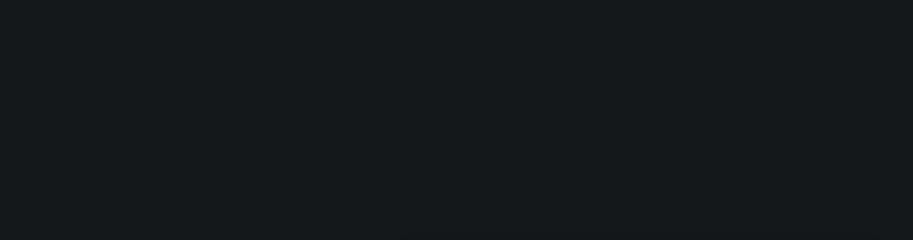
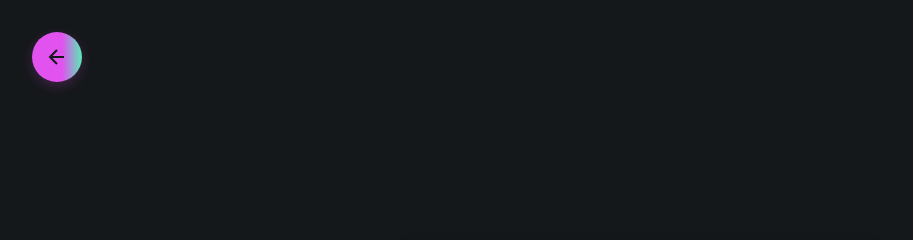
Before and after one commit to GusGlez2708/ED_LyC, a plain HTML site: page pilas/palindromo/index.html in a window 1280 px wide. Shown: the top 240 px of the page, without its empty margins (0-913 px from the left). Drawn offline with Linux system fonts and the light colour scheme.

Commit message:
huevon_gustavo

```diff
--- a/pilas/palindromo/index.html
+++ b/pilas/palindromo/index.html
@@ -7,6 +7,11 @@
     <link rel="stylesheet" href="../../standard_style.css">
 </head>
 <body>
+    <a href="../../index.html" class="back-button">
+    <svg width="24" height="24" viewBox="0 0 24 24" fill="none" stroke="currentColor" stroke-width="2">
+        <path d="M19 12H5M12 19l-7-7 7-7"/>
+    </svg>
+    </a>
     <div class="container">
         <h1>Verificador de Palíndromos</h1>
 
```
Also changed, not shown: listas/pares_impares/index.html (+5 -0 lines), pilas/invertir_palabra/index.html (+5 -1 lines).
